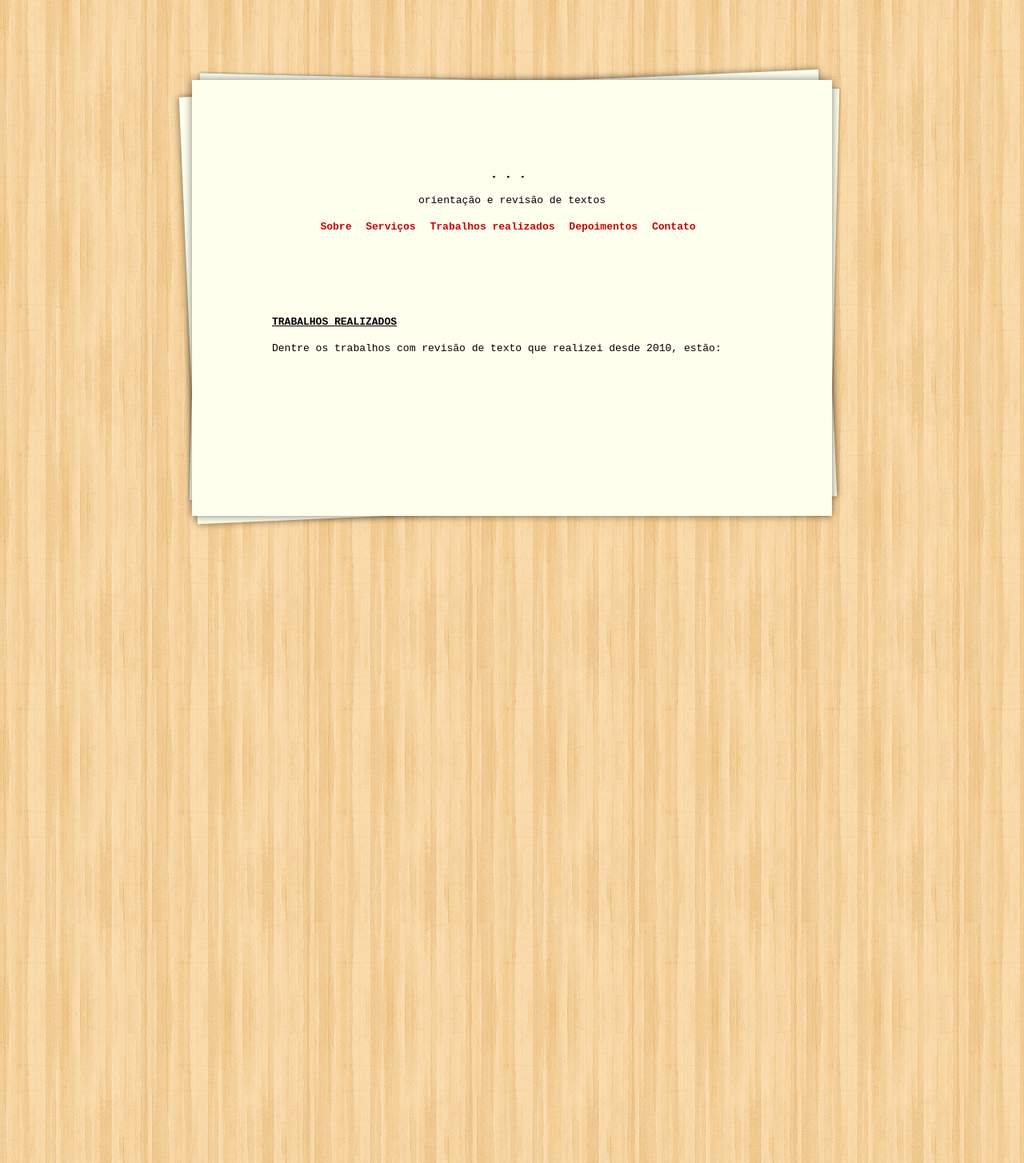
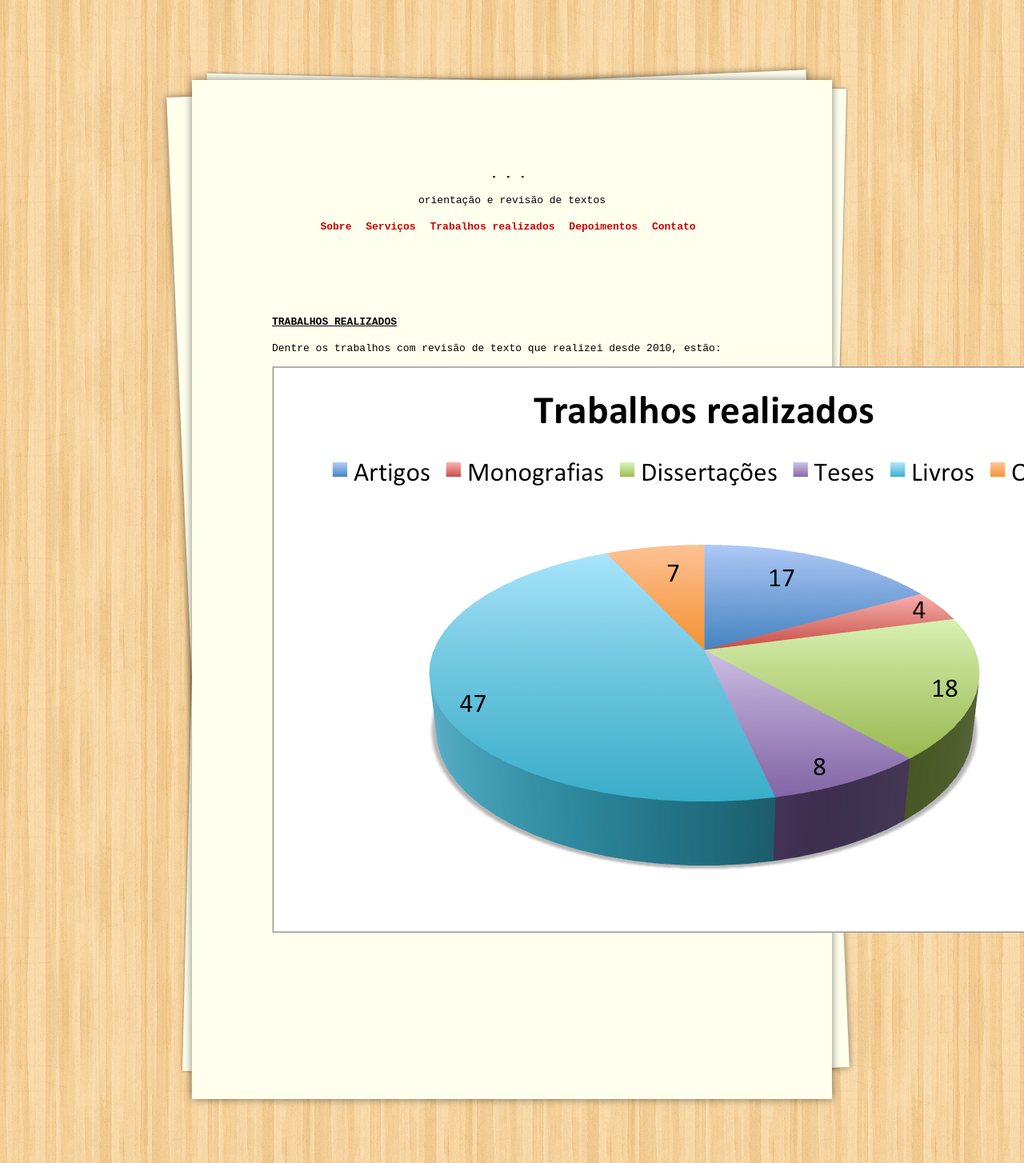
Before and after one commit to raqueldiniz/site, a Jekyll site: the page built from trabalhos-realizados.md, in a window 1280 px wide. Shown: the whole page at 80% size. Built offline with Jekyll 4.4.1, drawn with Linux system fonts in a browser that asks for light colours.

Commit message:
Update trabalhos-realizados.md

```diff
--- a/trabalhos-realizados.md
+++ b/trabalhos-realizados.md
@@ -5,3 +5,5 @@ permalink: /trabalhos-realizados/
 ---
 
 Dentre os trabalhos com revisão de texto que realizei desde 2010, estão:
+
+![trabalhos realizados](/images/trabalhos-realizados.png)
```
